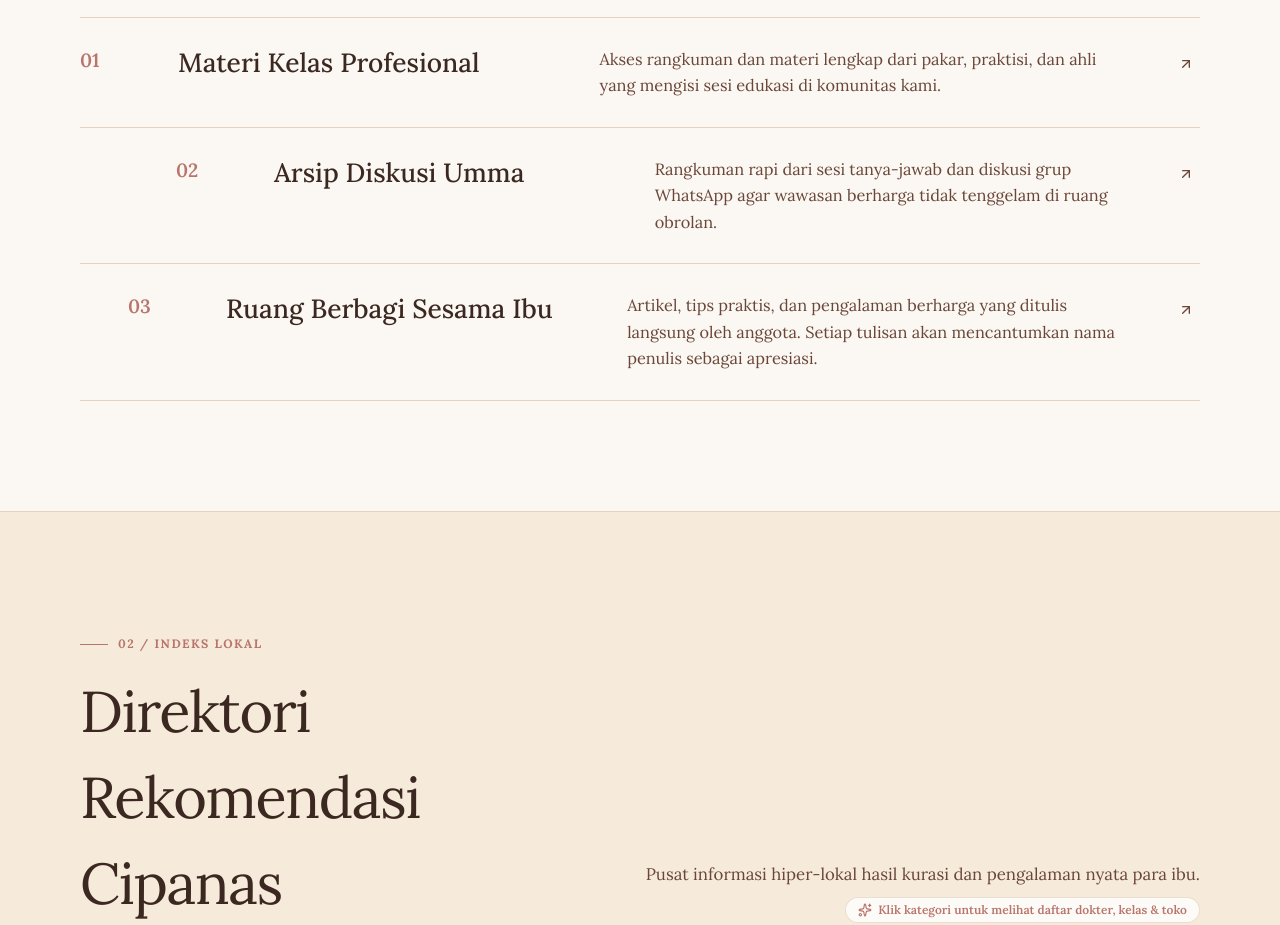
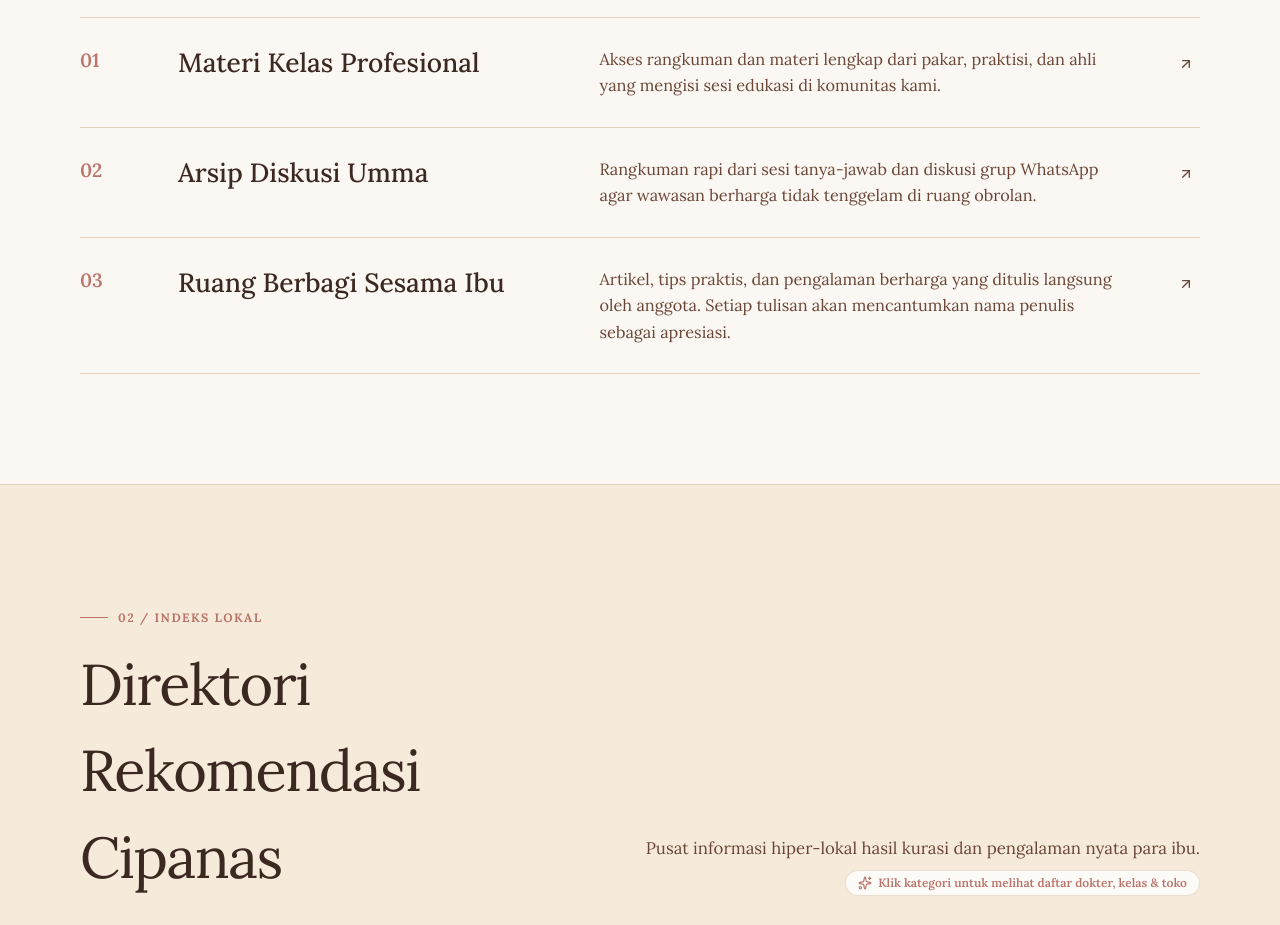
Before and after one commit to umma-motherhood/front-web, a Next.js app: page / in a window 1280 px wide. Shown: the part 1220-2145 px from the top of the page. Built offline with nearby package versions, Linux system fonts and the light colour scheme.

Commit message:
fix(classes): align class rows uniformly and remove artificial indentation

```diff
--- a/src/components/ClassesSection.tsx
+++ b/src/components/ClassesSection.tsx
@@ -46,20 +46,12 @@ export function ClassesSection() {
           </div>
 
           <div className="border-t border-line">
-            {siteConfig.classes.map((item, index) => {
-              const indentClass =
-                index === 1
-                  ? "md:pl-16 lg:pl-24"
-                  : index === 2
-                  ? "md:pl-8 lg:pl-12"
-                  : "";
-
-              return (
+            {siteConfig.classes.map((item) => (
               <button
                 key={item.number}
                 type="button"
                 onClick={() => handleOpenDetail(item)}
-                  className={`w-full text-left group grid grid-cols-[36px_1fr] sm:grid-cols-[48px_1fr] md:grid-cols-[70px_minmax(0,0.85fr)_minmax(0,1.15fr)_40px] items-start gap-3 sm:gap-5 md:gap-7 py-7 border-b border-line transition-all duration-200 hover:bg-warm-sand/25 hover:pl-2 cursor-pointer ${indentClass}`}
+                className="w-full text-left group grid grid-cols-[36px_1fr] sm:grid-cols-[48px_1fr] md:grid-cols-[70px_minmax(0,0.85fr)_minmax(0,1.15fr)_40px] items-start gap-3 sm:gap-5 md:gap-7 py-7 border-b border-line transition-all duration-200 hover:bg-warm-sand/25 hover:pl-2 cursor-pointer"
               >
                 <span className="text-rosewood font-serif text-[1.2rem] font-semibold group-hover:scale-110 transition-transform">
                   {item.number}
@@ -81,8 +73,7 @@ export function ClassesSection() {
                   </span>
                 </div>
               </button>
-              );
-            })}
+            ))}
           </div>
         </div>
       </section>
```
Lines whose indentation alone changed are shown as unchanged.
